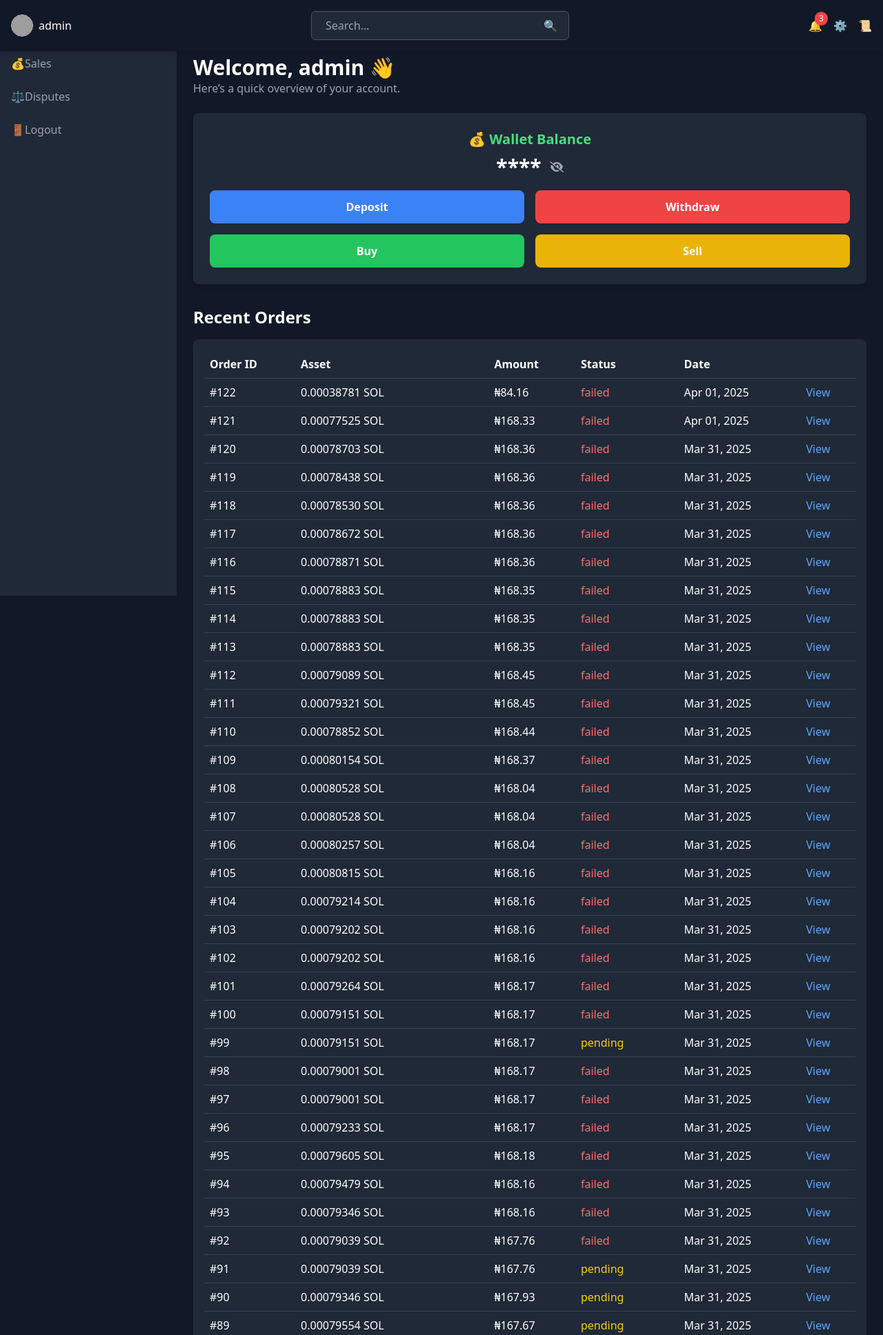
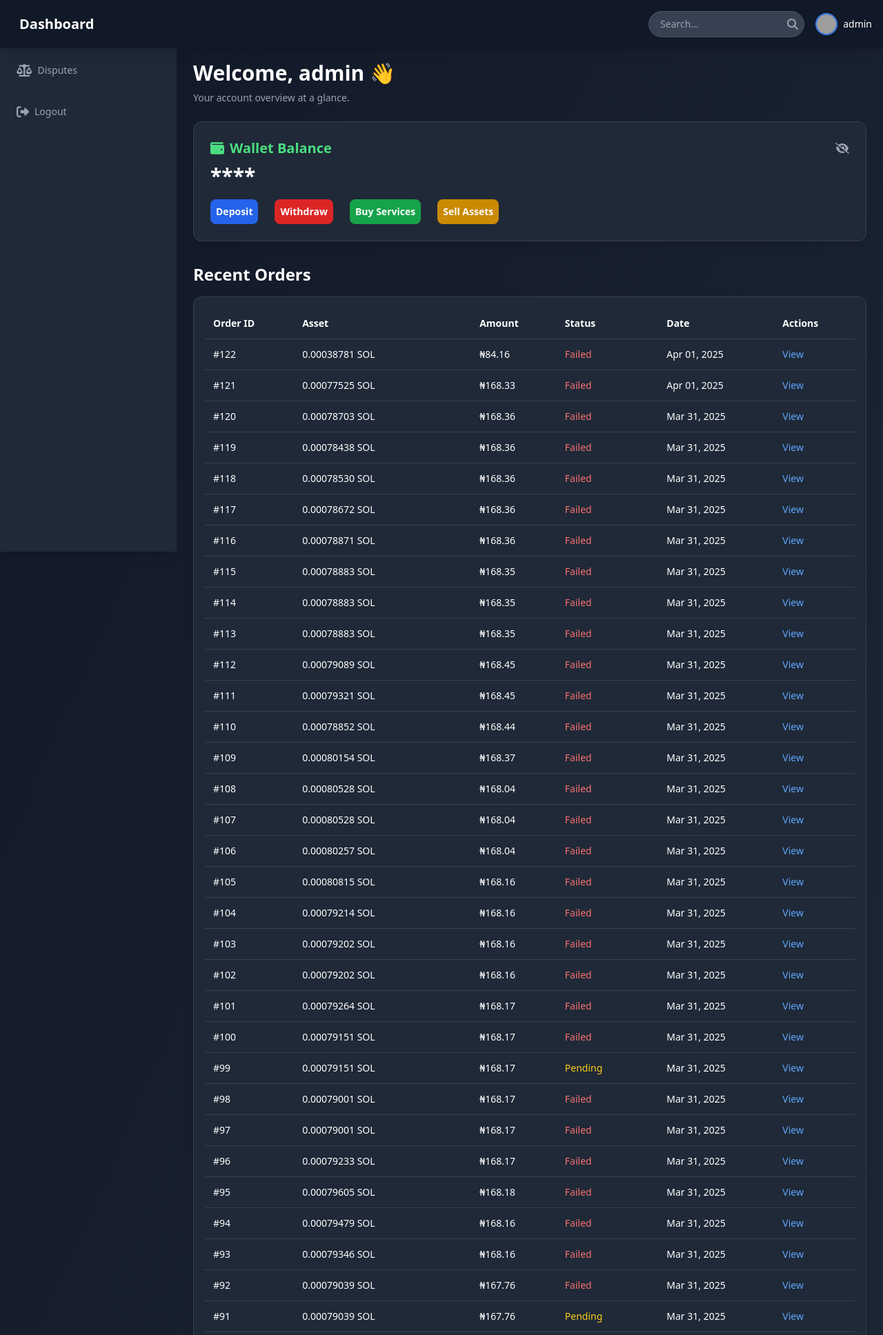
Before and after one commit to Shehuna2/zunhub, a Django app: page / in a window 1280 px wide. Shown: the top 1936 px of the page at 69% size. Run offline with Django 5.2, Linux system fonts and the light colour scheme; a user stored in the database is signed in; data comes from the database, SQL or seed files in the repository; data that the repository does not hold is empty; parts of the project's set-up code (start-up, migrations or seed data) failed here and were passed over; some libraries are stand-ins or nearby versions; grey boxes are pictures that could not be loaded.

Commit message:
Partially fix trxn_hash return issue and redesign dashboard

```diff
--- a/gasfee/views.py
+++ b/gasfee/views.py
@@ -140,7 +140,8 @@
                     if Decimal(str(actual_rent_sol)) != rent_sol:
                         logger.warning(f"Rent mismatch: expected {rent_sol}, sent {actual_rent_sol}")
                 elif crypto.symbol.upper() == "TON":
-                    tx_hash, actual_deployment_ton = send_ton(wallet_address, float(crypto_received))
+                    tx_hash, actual_deployment_ton = send_ton(wallet_address, float(crypto_received), order.id)
+                    logger.info(f"Transaction hash from send_ton: {tx_hash}")
                     # Adjust if deployment wasn’t needed
                     if actual_deployment_ton == 0:
                         refund_amount = deployment_ngn
--- a/templates/gasfee/buy_crypto.html
+++ b/templates/gasfee/buy_crypto.html
@@ -186,6 +186,7 @@
             })
             .then(response => response.json())
             .then(data => {
+                console.log("Server response:", data);
                 confirmPurchaseBtn.disabled = false;
                 processingText.classList.add("hidden");
                 if (data.success) {
--- a/templates/p2p/dashboard.html
+++ b/templates/p2p/dashboard.html
@@ -6,14 +6,23 @@
     <title>Dashboard</title>
     <script src="https://cdn.tailwindcss.com"></script>
     <script src="https://cdnjs.cloudflare.com/ajax/libs/font-awesome/6.4.2/js/all.min.js"></script>
-
+    <style>
+        /* Custom animations */
+        @keyframes fadeIn {
+            from { opacity: 0; }
+            to { opacity: 1; }
+        }
+        .fade-in { animation: fadeIn 0.5s ease-in; }
+        /* Hide scrollbar but keep functionality */
+        .no-scrollbar::-webkit-scrollbar { display: none; }
+        .no-scrollbar { -ms-overflow-style: none; scrollbar-width: none; }
+    </style>
     <script>
         document.addEventListener("DOMContentLoaded", function() {
             // Balance Toggle
             document.getElementById("toggle-balance").addEventListener("click", function() {
                 let balance = document.getElementById("wallet-balance");
                 let eyeIcon = document.getElementById("eye-icon");
-
                 if (balance.innerText === "****") {
                     balance.innerText = "₦{{ user.wallet.balance|default:0 }}";
                     eyeIcon.classList.remove("fa-eye-slash");
@@ -26,7 +35,8 @@
             });
 
             // Profile Dropdown
-            document.getElementById("profile-btn").addEventListener("click", function() {
+            document.getElementById("profile-btn").addEventListener("click", function(e) {
+                e.stopPropagation();
                 document.getElementById("profile-menu").classList.toggle("hidden");
             });
 
@@ -37,146 +47,137 @@
                     profileMenu.classList.add("hidden");
                 }
             });
+
+            // Sidebar Toggle for Mobile
+            document.getElementById("sidebar-toggle").addEventListener("click", function() {
+                document.getElementById("sidebar").classList.toggle("hidden");
+            });
         });
     </script>
 </head>
 
-<body class="bg-gray-900 text-white min-h-screen">
-
-<!-- Sticky Header -->
-<header class="bg-gray-900 text-white p-4 fixed top-0 w-full flex items-center justify-between shadow-md z-50">
-
-    <!-- Profile Icon -->
+<body class="bg-gradient-to-br from-gray-900 to-gray-800 text-white min-h-screen font-sans">
+    <!-- Header -->
+    <header class="bg-gray-900 p-4 fixed top-0 w-full flex items-center justify-between shadow-lg z-50">
+        <div class="flex items-center space-x-3">
+            <!-- Sidebar Toggle (Mobile Only) -->
+            <button id="sidebar-toggle" class="md:hidden text-white text-2xl">
+                <i class="fa-solid fa-bars"></i>
+            </button>
+            <h1 class="text-xl font-bold">Dashboard</h1>
+        </div>
+        <div class="flex items-center space-x-4">
+            <!-- Search Bar -->
+            <div class="hidden md:flex relative items-center bg-gray-700 px-2 py-1 rounded-full border border-gray-600">
+                <input type="text" placeholder="Search..." class="w-32 lg:w-48 px-2 py-1 bg-transparent text-white focus:outline-none text-sm">
+                <button class="text-gray-400 hover:text-white">
+                    <i class="fa-solid fa-magnifying-glass"></i>
+                </button>
+            </div>
+            <!-- Profile -->
             <div class="relative">
                 <button id="profile-btn" class="flex items-center space-x-2">
-            <img src="#" alt="Profile" class="w-8 h-8 rounded-full border border-gray-300">
-            <span class="hidden md:inline">{{ user.username }}</span>
+                    <img src="#" alt="Profile" class="w-8 h-8 rounded-full border-2 border-blue-500">
+                    <span class="hidden md:inline text-sm">{{ user.username }}</span>
                 </button>
-
-        <!-- Profile Dropdown (Hidden by Default) -->
-        <div id="profile-menu" class="absolute right-0 mt-2 w-48 bg-white text-black shadow-lg rounded-md hidden">
-            <a href="#" class="block px-4 py-2 hover:bg-gray-200">My Profile</a>
-            <a href="#" class="block px-4 py-2 hover:bg-gray-200 text-red-500">Logout</a>
+                <div id="profile-menu" class="absolute right-0 mt-2 w-48 bg-gray-800 text-white shadow-xl rounded-lg hidden fade-in">
+                    <a href="#" class="block px-4 py-2 hover:bg-gray-700">My Profile</a>
+                    <a href="{% url 'logout' %}" class="block px-4 py-2 hover:bg-red-600 text-red-400">Logout</a>
                 </div>
             </div>
-
-    <!-- Search Bar -->
-    <div class="relative flex items-center bg-gray-800 px-2 rounded-md border border-gray-600">
-        <input type="text" placeholder="Search..." class="w-60 md:w-80 px-3 py-2 bg-transparent text-white focus:outline-none">
-        <button class="text-gray-400 hover:text-white px-2">
-            🔍 <!-- Search Icon -->
-        </button>
-    </div>
-
-    <!-- Icons Section -->
-    <div class="flex items-center space-x-4">
-
-        <!-- Notification Icon -->
-        <button id="notif-btn" class="relative">
-            🔔
-            <span class="absolute -top-2 -right-2 bg-red-500 text-white text-xs px-1.5 py-0.5 rounded-full">
-                3 <!-- Example notification count -->
-            </span>
-        </button>
-
-        <!-- Additional Icons -->
-        <button class="text-gray-400 hover:text-white">⚙️</button>  <!-- Settings -->
-        <button class="text-gray-400 hover:text-white">📜</button>  <!-- Transactions -->
-
         </div>
     </header>
 
-
-<!-- Sidebar + Content -->
+    <!-- Main Layout -->
     <div class="flex pt-16">
-
         <!-- Sidebar -->
-    <nav class="bg-gray-800 text-white p-4 fixed bottom-0 w-full flex justify-around items-center
-            md:relative md:flex-col md:w-64 md:h-screen md:justify-start md:items-start md:space-y-6">
+        <nav id="sidebar" class="bg-gray-800 text-white p-4 fixed bottom-0 left-0 w-full flex justify-around items-center md:flex-col md:w-20 lg:w-64 md:h-screen md:justify-start md:space-y-6 md:pt-6 shadow-lg z-40 hidden md:block">
             {% if request.user.is_merchant %}
-        <a href="{% url 'buyer_orders' %}" class="flex flex-col items-center md:flex-row md:space-x-2 text-gray-400 hover:text-white">
-        📦 <span class="text-xs md:text-base">Orders</span>
+            <a href="{% url 'buyer_orders' %}" class="flex flex-col items-center md:flex-row md:space-x-2 text-gray-400 hover:text-white hover:bg-gray-700 p-2 rounded-lg transition-colors">
+                <i class="fa-solid fa-box text-lg"></i>
+                <span class="text-xs md:text-sm lg:inline hidden">Orders</span>
             </a>
             {% else %}
-        <a href="{% url 'merchant_orders' %}" class="flex flex-col items-center md:flex-row md:space-x-2 text-gray-400 hover:text-white">
-        💰 <span class="text-xs md:text-base">Sales</span>
+            <a href="{% url 'merchant_orders' %}" class="flex flex-col items-center md:flex-row md:space-x-2 text-gray-400 hover:text-white hover:bg-gray-700 p-2 rounded-lg transition-colors">
+                <i class="fa-solid fa-money-bill-wave text-lg"></i>
+                <span class="text-xs md:text-sm lg:inline hidden">Sales</span>
             </a>
             {% endif %}
-        <a href="#" class="flex flex-col items-center md:flex-row md:space-x-2 text-gray-400 hover:text-white">
-        ⚖ <span class="text-xs md:text-base">Disputes</span>
+            <a href="#" class="flex flex-col items-center md:flex-row md:space-x-2 text-gray-400 hover:text-white hover:bg-gray-700 p-2 rounded-lg transition-colors">
+                <i class="fa-solid fa-scale-balanced text-lg"></i>
+                <span class="text-xs md:text-sm lg:inline hidden">Disputes</span>
             </a>
-        <a href="{% url 'logout' %}" class="flex flex-col items-center md:flex-row md:space-x-2 text-gray-400 hover:text-red-400">
-        🚪 <span class="text-xs md:text-base">Logout</span>
+            <a href="{% url 'logout' %}" class="flex flex-col items-center md:flex-row md:space-x-2 text-gray-400 hover:text-red-400 hover:bg-gray-700 p-2 rounded-lg transition-colors">
+                <i class="fa-solid fa-right-from-bracket text-lg"></i>
+                <span class="text-xs md:text-sm lg:inline hidden">Logout</span>
             </a>
         </nav>
 
         <!-- Main Content -->
-    <div class="flex-1 p-6 pt-4 mt-16 md:mt-0">
-        <h2 class="text-3xl font-semibold">Welcome, {{ user.username }} 👋</h2>
-        <p class="text-gray-400">Here’s a quick overview of your account.</p>
+        <main class="flex-1 p-4 md:p-6 mt-0 md:ml-20 lg:ml-64">
+            <div class="fade-in">
+                <h2 class="text-2xl md:text-3xl font-bold mb-2">Welcome, {{ user.username }} <span class="text-blue-400">👋</span></h2>
+                <p class="text-gray-400 text-sm">Your account overview at a glance.</p>
 
-        <!-- Wallet Section -->
-        <div class="bg-gray-800 p-6 rounded-lg shadow-md mt-6 text-center">
-            <h3 class="text-xl font-semibold text-green-400">💰 Wallet Balance</h3>
-            <div class="flex items-center justify-center mt-2">
-                <span class="text-3xl font-bold" id="wallet-balance">****</span>
-                <button id="toggle-balance" class="ml-3 text-gray-400 hover:text-white">
+                <!-- Wallet Card -->
+                <div class="bg-gray-800 p-4 md:p-6 rounded-xl shadow-lg mt-6 border border-gray-700">
+                    <div class="flex justify-between items-center">
+                        <h3 class="text-lg md:text-xl font-semibold text-green-400"><i class="fa-solid fa-wallet mr-2"></i>Wallet Balance</h3>
+                        <button id="toggle-balance" class="text-gray-400 hover:text-white">
                             <i id="eye-icon" class="fa-solid fa-eye-slash"></i>
                         </button>
                     </div>
-
-            <!-- Wallet Action Buttons -->
-            <div class="grid grid-cols-2 gap-4 mt-4">
-                <a href="{% url 'marketplace' %}" class="bg-blue-500 p-3 rounded-lg text-white font-semibold hover:bg-blue-600">Deposit</a>
-                <a href="{% url 'withdraw' %}" class="bg-red-500 p-3 rounded-lg text-white font-semibold hover:bg-red-600">Withdraw</a>
-                <a href="{% url 'asset_list' %}" class="bg-green-500 p-3 rounded-lg text-white font-semibold hover:bg-green-600">Buy</a>
-                <a href="#" class="bg-yellow-500 p-3 rounded-lg text-white font-semibold hover:bg-yellow-600">Sell</a>
+                    <p class="text-2xl md:text-3xl font-bold mt-2" id="wallet-balance">****</p>
+                    <div class="grid grid-cols-2 gap-3 mt-4 md:flex md:space-x-3">
+                        <a href="{% url 'marketplace' %}" class="bg-blue-600 p-2 rounded-lg text-center text-sm font-semibold hover:bg-blue-700 transition-colors">Deposit</a>
+                        <a href="{% url 'withdraw' %}" class="bg-red-600 p-2 rounded-lg text-center text-sm font-semibold hover:bg-red-700 transition-colors">Withdraw</a>
+                        <a href="{% url 'asset_list' %}" class="bg-green-600 p-2 rounded-lg text-center text-sm font-semibold hover:bg-green-700 transition-colors">Buy Services</a>
+                        <a href="#" class="bg-yellow-600 p-2 rounded-lg text-center text-sm font-semibold hover:bg-yellow-700 transition-colors">Sell Assets</a>
                     </div>
                 </div>
 
                 <!-- Recent Orders -->
                 <div class="mt-8">
-            <h3 class="text-2xl font-semibold">Recent Orders</h3>
-            <div class="bg-gray-800 p-4 rounded-lg mt-4">
-                <table class="w-full text-left">
+                    <h3 class="text-xl md:text-2xl font-semibold mb-4">Recent Orders</h3>
+                    <div class="bg-gray-800 p-4 rounded-xl shadow-lg border border-gray-700 overflow-x-auto no-scrollbar">
+                        <table class="w-full text-left text-sm">
                             <thead>
                                 <tr class="border-b border-gray-700">
-                            <th class="p-2">Order ID</th>
-                            <th class="p-2">Asset</th>
-                            <th class="p-2">Amount</th>
-                            <th class="p-2">Status</th>
-                            <th class="p-2">Date</th>
-                            <!-- <th class="p-2">Actions</th> -->
+                                    <th class="p-3">Order ID</th>
+                                    <th class="p-3">Asset</th>
+                                    <th class="p-3">Amount</th>
+                                    <th class="p-3">Status</th>
+                                    <th class="p-3">Date</th>
+                                    <th class="p-3 hidden md:table-cell">Actions</th>
                                 </tr>
                             </thead>
                             <tbody>
                                 {% for order in purchase_history %}
-                        <tr class="border-b border-gray-700">
-                            <td class="p-2">#{{ order.id }}</td>
-                            <td class="p-2">{{ order.crypto_amount }} {{ order.crypto.symbol }}</td>
-                            <td class="p-2">₦{{ order.total_price }}</td>
-                            <td class="p-2">
+                                <tr class="border-b border-gray-700 hover:bg-gray-700 transition-colors">
+                                    <td class="p-3">#{{ order.id }}</td>
+                                    <td class="p-3">{{ order.crypto_amount }} {{ order.crypto.symbol }}</td>
+                                    <td class="p-3">₦{{ order.total_price }}</td>
+                                    <td class="p-3">
                                         <span class="{% if order.status == 'completed' %}text-green-400{% elif order.status == 'pending' %}text-yellow-400{% else %}text-red-400{% endif %}">
-                                    {{ order.status }}
+                                            {{ order.status|capfirst }}
                                         </span>
                                     </td>
-                            <td class="p-2">{{ order.created_at|date:"M d, Y" }}</td>
-                            <td class="p-2">
+                                    <td class="p-3">{{ order.created_at|date:"M d, Y" }}</td>
+                                    <td class="p-3 hidden md:table-cell">
                                         <a href="{% url 'order_details' order.id %}" class="text-blue-400 hover:underline">View</a>
                                     </td>
                                 </tr>
                                 {% empty %}
                                 <tr>
-                            <td colspan="5" class="p-4 text-center text-gray-400">No recent orders.</td>
+                                    <td colspan="6" class="p-4 text-center text-gray-400">No recent orders.</td>
                                 </tr>
                                 {% endfor %}
                             </tbody>
                         </table>
                     </div>
                 </div>
-
             </div>
+        </main>
     </div>
-
 </body>
 </html>
```
Also changed, not shown: gasfee/tasks.py (+26 -0 lines), gasfee/utils.py (+136 -72 lines). Lines whose indentation alone changed are shown as unchanged.
